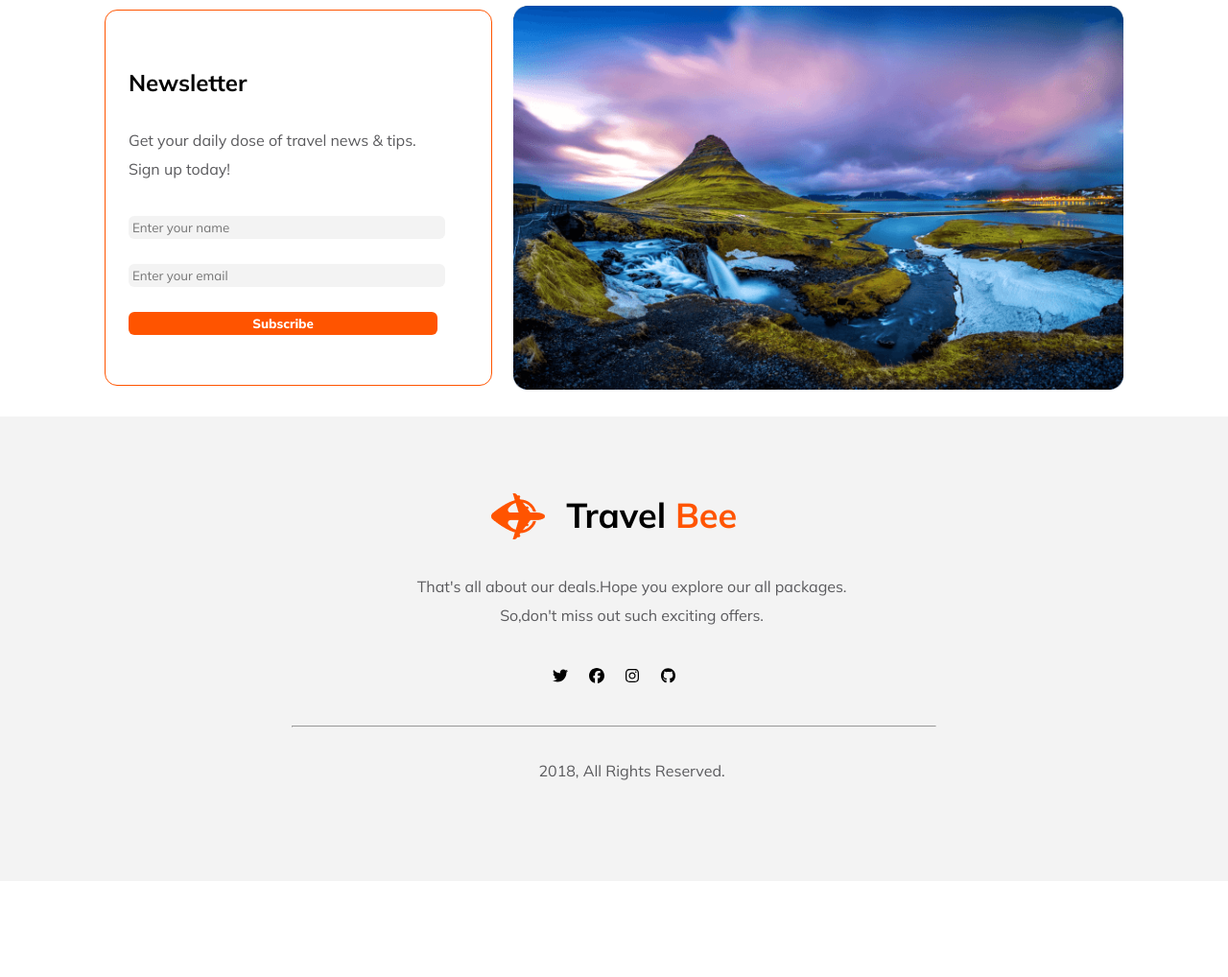
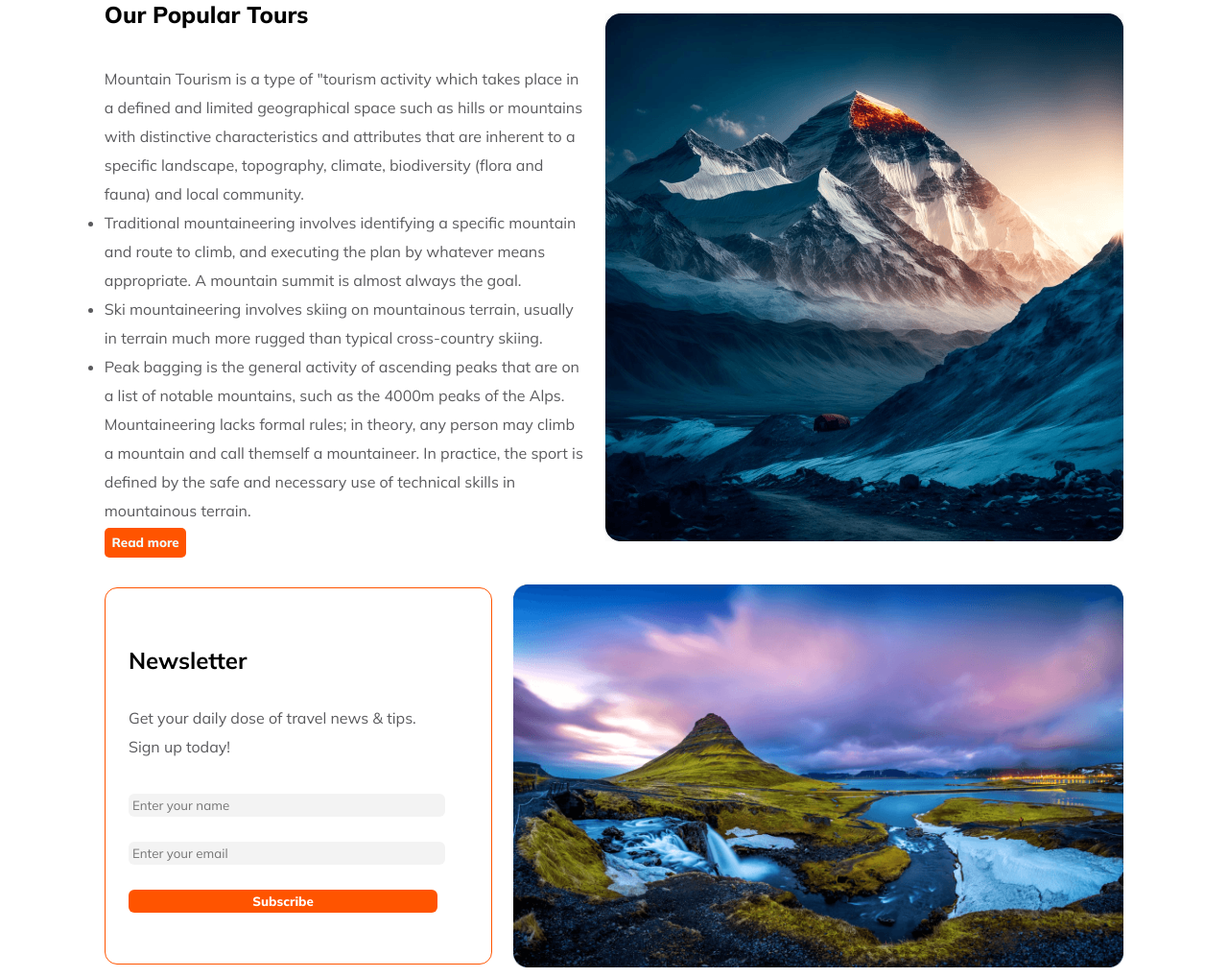
Before and after one commit to mithunr08/travel-bee-project-a2, a plain HTML site: page index.html in a window 1280 px wide. Shown: the top 1018 px of the page at 96% size. Before the commit the page ends 918 px from the top, so only its background shows below. Drawn offline with Linux system fonts and the light colour scheme.

Commit message:
popular-tour section added

```diff
--- a/index.html
+++ b/index.html
@@ -11,17 +11,61 @@
 
     <main>
       <div class="container">
+        <section class="popular-tour">
+          <div class="tour-description">
+            <h1>Our Popular Tours</h1>
+            <p>
+              Mountain Tourism is a type of "tourism activity which takes place
+              in a defined and limited geographical space such as hills or
+              mountains with distinctive characteristics and attributes that are
+              inherent to a specific landscape, topography, climate,
+              biodiversity (flora and fauna) and local community.
+            </p>
+            <ul>
+              <li>
+                Traditional mountaineering involves identifying a specific
+                mountain and route to climb, and executing the plan by whatever
+                means appropriate. A mountain summit is almost always the goal.
+              </li>
+              <li>
+                Ski mountaineering involves skiing on mountainous terrain,
+                usually in terrain much more rugged than typical cross-country
+                skiing.
+              </li>
+              <li>
+                Peak bagging is the general activity of ascending peaks that are
+                on a list of notable mountains, such as the 4000m peaks of the
+                Alps.
+              </li>
+            </ul>
+            <p>
+              Mountaineering lacks formal rules; in theory, any person may climb
+              a mountain and call themself a mountaineer. In practice, the sport
+              is defined by the safe and necessary use of technical skills in
+              mountainous terrain.
+            </p>
+            <input type="button" value="Read more" />
+          </div>
+          <div class="tour-image">
+            <img src="Images/Rectangle 4.png" alt="" />
+          </div>
+        </section>
+      </div>
+
+      <div class="container">
         <section class="newsleter-section">
           <div class="newsleter-form">
             <h2>Newsletter</h2>
-        <p>Get your daily dose of travel news & tips. <br>
-             Sign up today!</p>
-<input type="text" placeholder="Enter your name"> <br>
-<input type="text" placeholder="Enter your email"><br>
-<input id="sub-btn" type="button" value="Subscribe">
+            <p>
+              Get your daily dose of travel news & tips. <br />
+              Sign up today!
+            </p>
+            <input type="text" placeholder="Enter your name" /> <br />
+            <input type="text" placeholder="Enter your email" /><br />
+            <input id="sub-btn" type="button" value="Subscribe" />
           </div>
           <div class="newsleter-image">
-        <img src="Images/Rectangle 8 (1).png" alt="">
+            <img src="Images/Rectangle 8 (1).png" alt="" />
           </div>
         </section>
       </div>
--- a/styles/style.css
+++ b/styles/style.css
@@ -9,8 +9,35 @@
   width: 83%;
   max-width: 1170px;
 }
-p {
+p , ul{
   color: #5a5a5d;
+}
+/* popular tour styles */
+.popular-tour{
+    display: flex;
+    justify-content: center;
+    align-items: center;
+    gap: 2%;
+    margin-bottom: 2%;
+}
+.tour-description{
+    line-height: 30px;
+}
+.tour-description > h1{
+    padding: 0 0 7.4% 0;
+    font-weight: 800;
+}
+.tour-description > input{
+    color: azure;
+background-color:#FF5400;
+border: none;
+border-radius: 5px;
+font-weight: 760;
+padding: 1.55%;
+margin-top: 0.5%;
+}
+.tour-image{
+    width: 100%;
 }
 /* newsleter styles */
 .newsleter-section{
@@ -41,7 +68,7 @@ p {
     background-color:rgba(19, 19, 24, 0.05);
     padding: 1%;
 }
-.newsleter-form > h2 , p{
+.newsleter-form > h2 , .newsleter-form > p {
     margin: 30px  30px 20px 6%;
     line-height: 30px;
 }
@@ -79,7 +106,14 @@ hr {
 }
 @media only screen and (max-width:600px){
 
-
+    .popular-tour{
+        flex-direction: column;
+    }
+    .tour-image >img{
+        width: 100%;
+        object-fit: cover;
+        margin: 4% 0;
+    }
     .newsleter-section{
         flex-direction: column;
         width: 100%;
```
Lines whose indentation alone changed are shown as unchanged.
